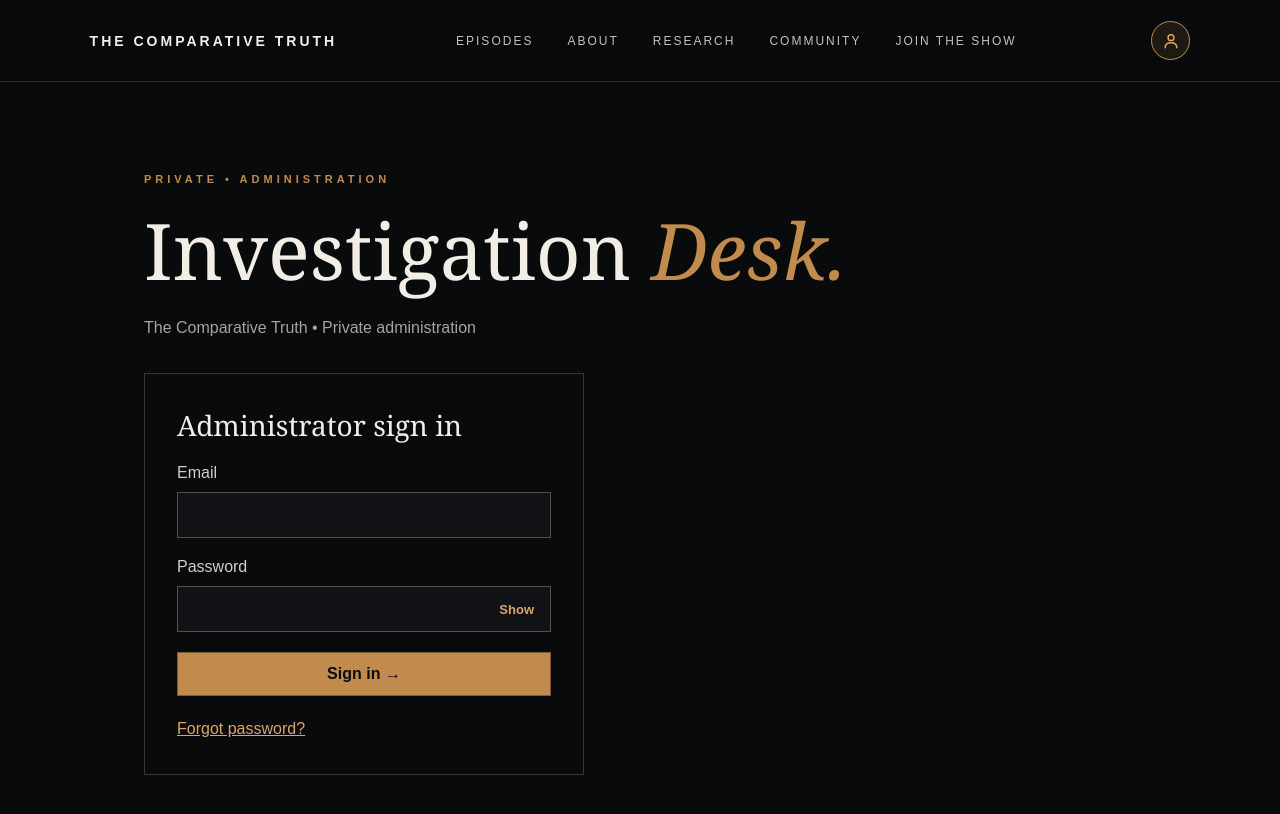
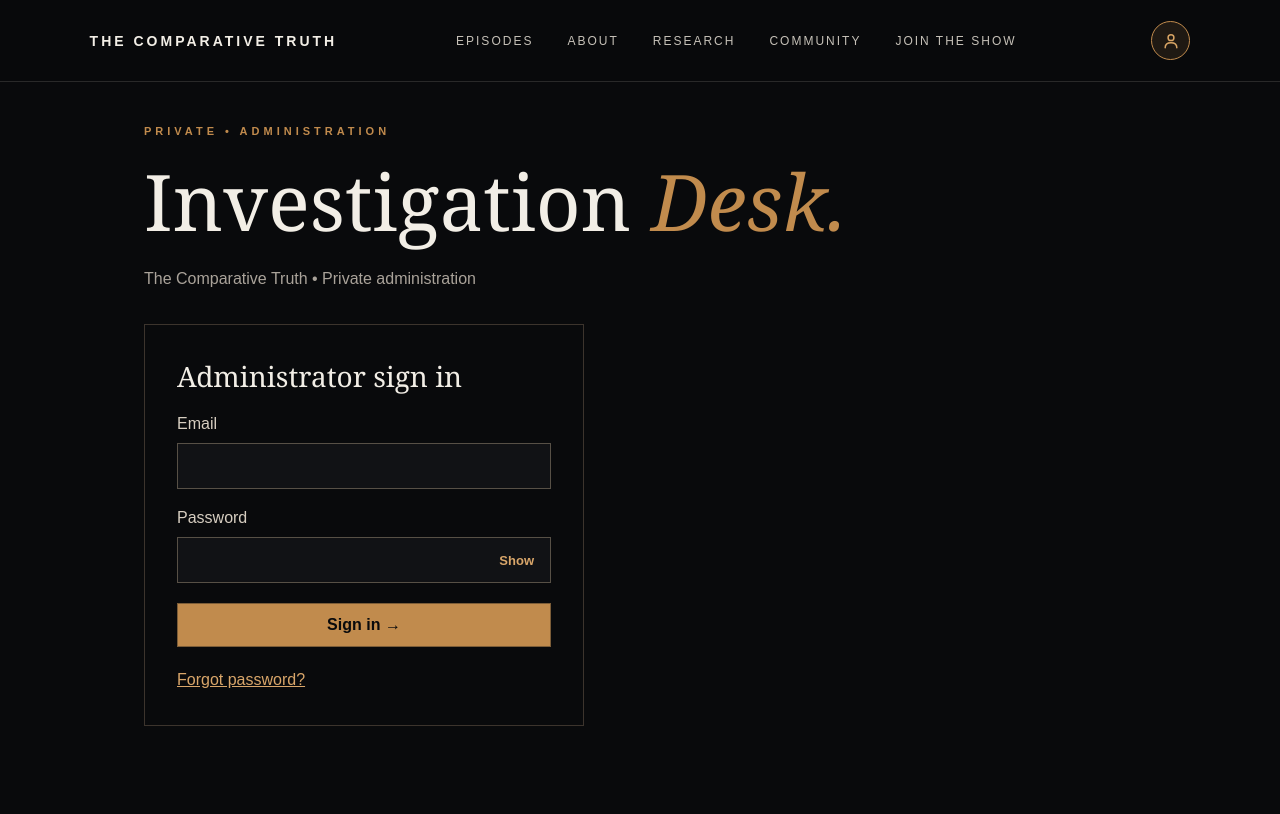
Before and after one commit to RyanTCT/the-comparative-truth, a Next.js app: page /admin in a window 1280 px wide. Shown: the top 814 px of the page. Built offline with nearby package versions, Linux system fonts and the light colour scheme; no server answers.

Commit message:
Align admin masthead spacing with website

```diff
--- a/app/globals.css
+++ b/app/globals.css
@@ -2179,3 +2179,9 @@ a {
 
 /* Keep the account circle pinned to the right edge of the mobile header. */
 @media(max-width:900px){.navbar{display:flex;align-items:center;justify-content:space-between}.navbar>.investigator-menu{margin-left:auto;margin-right:0}}
+
+/* Shared masthead and tighter administration landing */
+.admin-page>.navbar{position:relative;z-index:20}
+.admin-page .admin-wrap{padding-top:32px}
+.admin-page .admin-wrap>h1{margin-top:10px}
+@media(max-width:900px){.admin-page>.navbar{min-height:70px;height:auto;flex-wrap:wrap;gap:10px;padding-top:14px;padding-bottom:14px}.admin-page .admin-wrap{padding-top:26px}}
```
